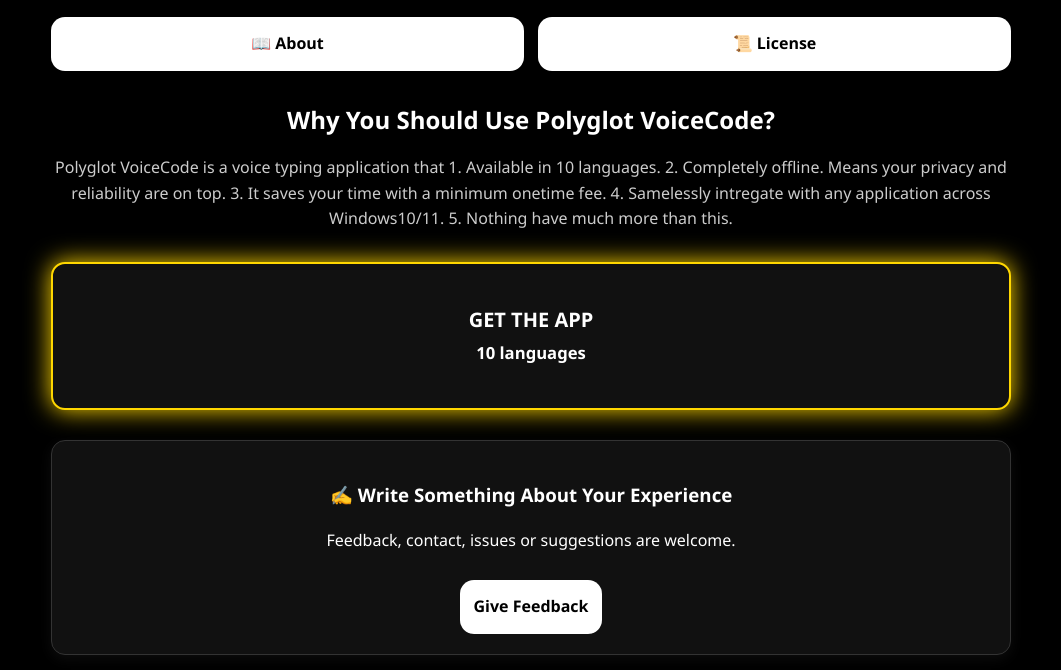
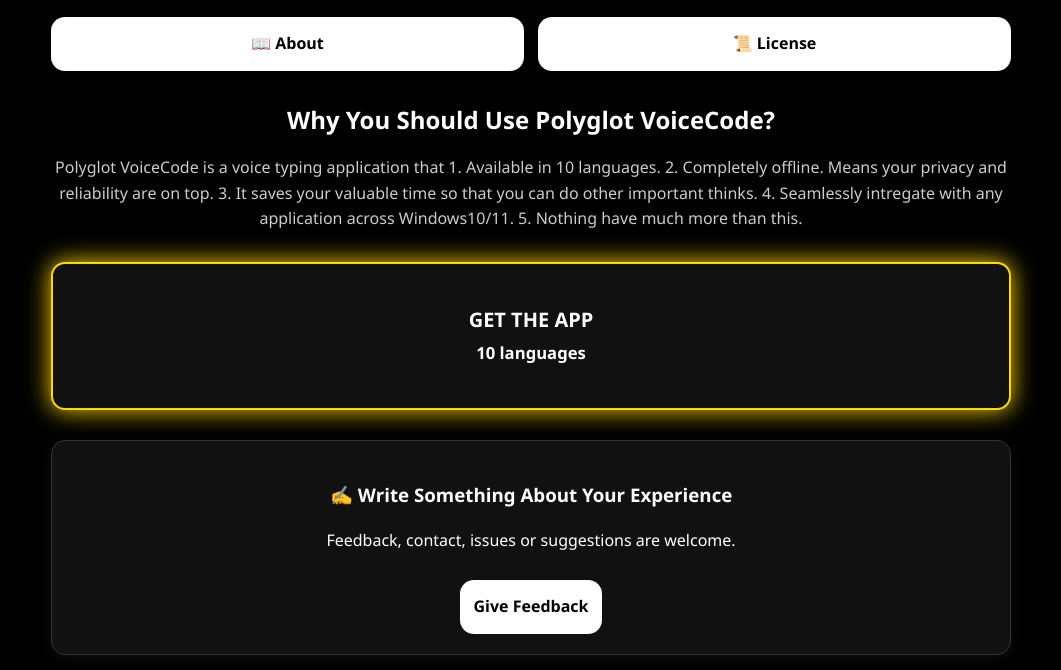
Before and after one commit to palashhazraofficial/polyglotvoicecode.github.io, a plain HTML site: page index.html in a window 1280 px wide. Shown: the part 130-800 px from the top of the page, without its empty margins (109-1170 px from the left). Drawn offline with Linux system fonts and the light colour scheme.

Commit message:
Update index.html
Updated the "WHY YOU SHOULD USE POLYGLOT VOICECODE?" section with an edited information about the application.

```diff
--- a/index.html
+++ b/index.html
@@ -134,7 +134,7 @@ footer { margin-top: 30px; text-align: center; color: #777; font-size: 14px; }
   <!-- WHY USE POLYGLOT -->
   <section class="why-section">
     <h3>Why You Should Use Polyglot VoiceCode?</h3>
-    <p>Polyglot VoiceCode is a voice typing application that 1. Available in 10 languages. 2. Completely offline. Means your privacy and reliability are on top. 3. It saves your time with a minimum onetime fee. 4. Samelessly intregate with any application across Windows10/11. 5. Nothing have much more than this.</p>
+    <p>Polyglot VoiceCode is a voice typing application that 1. Available in 10 languages. 2. Completely offline. Means your privacy and reliability are on top. 3. It saves your valuable time so that you can do other important thinks. 4. Seamlessly intregate with any application across Windows10/11. 5. Nothing have much more than this.</p>
   </section>
 
   <!-- TRIAL + PREMIUM -->
```
